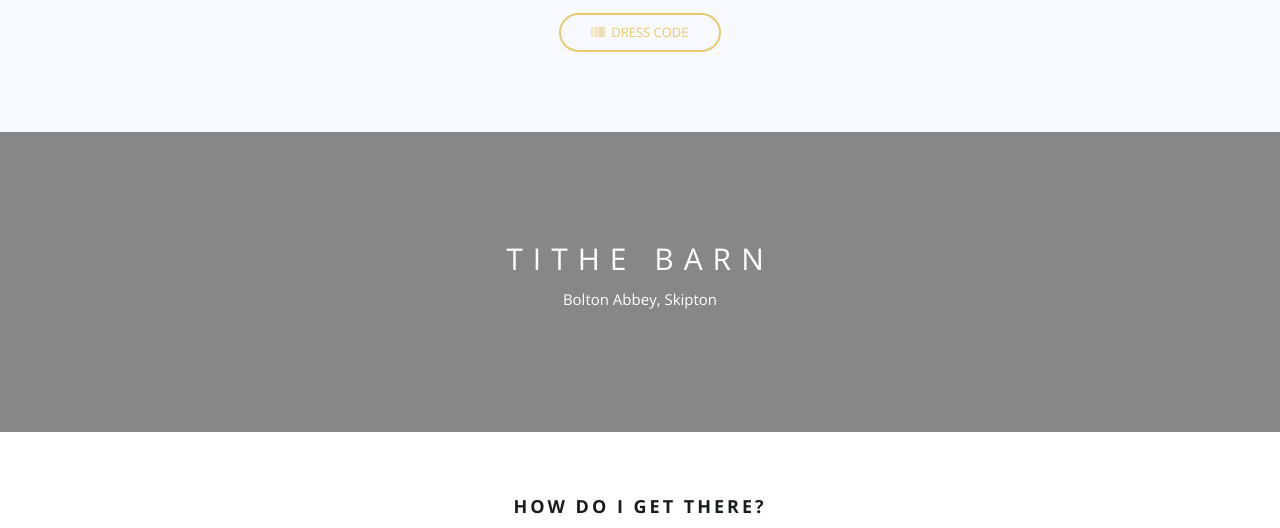
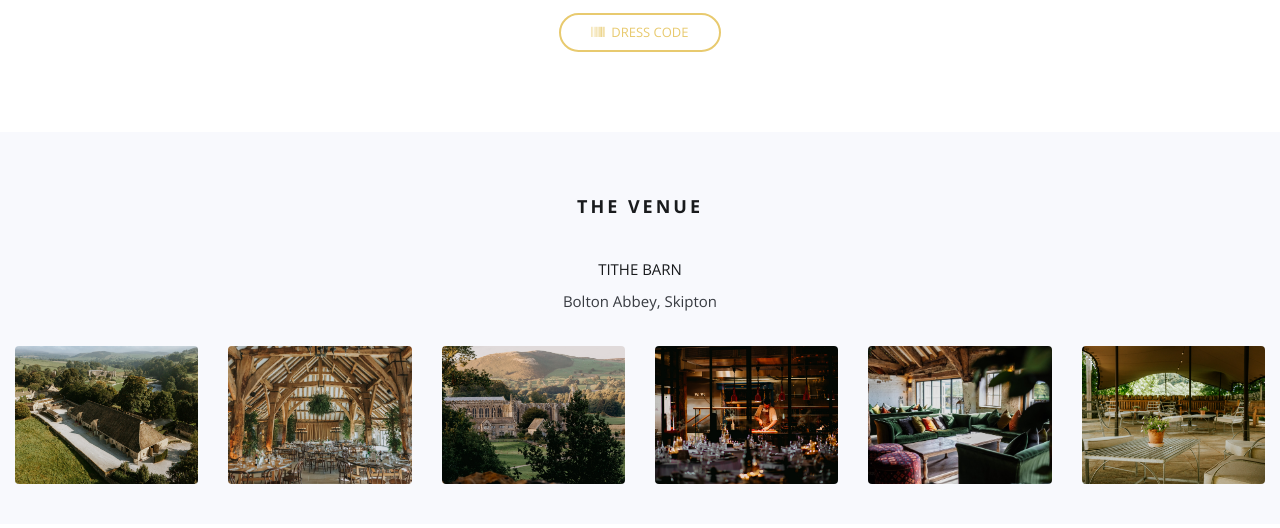
Before and after one commit to JamesWilson1996/WeddingWebsite, a website: page index.html in a window 1280 px wide. Shown: the part 1720-2248 px from the top of the page. Drawn offline with nearby package versions, Linux system fonts and the light colour scheme; some packages are replaced by stand-ins of ours; files whose address does not match are found by name.

Commit message:
Removed broken video. Added image section. Updated nav

```diff
--- a/index.html
+++ b/index.html
@@ -69,12 +69,12 @@
     <section class="navigation">
         <header>
             <div class="header-content">
-                <!--<div class="logo"><a href="#"><img src="img/logo.png" alt="Logo"></a></div>-->
                 <div class="header-nav">
                     <nav>
                         <ul class="primary-nav">
                             <li><a href="#events">Timetable</a></li>
-                            <li><a href="#map" class="login">Venue</a></li>
+                            <li><a href="#venue">Venue</a></li>
+                            <li><a href="#map" class="login">Map</a></li>
                             <li><a href="#hotels">Hotels</a></li>
                             <li><a href="#rsvp">RSVP</a></li>
                         </ul>
@@ -101,10 +101,9 @@
             <div class="col-sm-4 hidden-xs"></div>
         </div>
     </div>
-    <!--<div class="down-arrow floating-arrow"><a href="#invitation"><i class="fa fa-angle-down"></i></a></div>-->
 </section>
 
-<section id="invitation" class="section-padding">
+<section id="invitation" class="events section-padding">
     <div class="container">
         <div class="row">
             <div class="col-md-12 text-center">
@@ -114,7 +113,7 @@
         </div>
     </div>
 </section>
-<section class="events section-padding" id="events">
+<section class="section-padding" id="events">
     <div class="container">
         <div class="row">
             <div class="col-md-12 text-center">
@@ -156,10 +155,6 @@
                 </a>
             </div>
         </div>
-        <!--<div class="row">
-            <div class="col-xs-12 section-border section-padding">
-            </div>
-        </div>-->
     </div>
 
     <div id="dc-modal" class="modal fade" tabindex="-1" role="dialog">
@@ -182,13 +177,83 @@
     </div><!-- /.modal -->
 
 </section>
-<section id="video-bg" class="hidden-sm hidden-xs">
-    <div id="bgndVideo" class="player"
-         data-property="{videoURL:'https://www.youtube.com/watch?v=ZHS3sM4tXcQ&ab_channel=TheVoid',containment:'#video-bg',autoPlay:true, mute:true, showControls:false, startAt:80, stopAt:259, opacity:1}">
+
+<section id="venue" class="events section-padding">
+    <div class="container-fluid">
+        <div class="row">
+            <div class="col-md-12 text-center">
+                <h3 class="header">The Venue</h3>
+                <h5>Tithe Barn</h5>
+                <p>Bolton Abbey, Skipton</p>
+            </div>
+        </div>
+        <div class="row">
+            <div class="col-md-2">
+                <a class="fancybox" rel="group" href="img/tithe/tithe1.jpg">
+                    <div class="img-wrap">
+                        <div class="overlay">
+                            <i class="fa fa-search"></i>
+                        </div>
+                        <img src="img/tithe/tithe1.jpg" alt=""/>
+                    </div>
+                </a>
+            </div>
+            <div class="col-md-2">
+                <a class="fancybox" rel="group" href="img/tithe/tithe2.jpg">
+                    <div class="img-wrap">
+                        <div class="overlay">
+                            <i class="fa fa-search"></i>
+                        </div>
+                        <img src="img/tithe/tithe2.jpg" alt=""/>
+                    </div>
+                </a>
+            </div>
+            <div class="col-md-2">
+                <a class="fancybox" rel="group" href="img/tithe/tithe3.jpg">
+                    <div class="img-wrap">
+                        <div class="overlay">
+                            <i class="fa fa-search"></i>
+                        </div>
+                        <img src="img/tithe/tithe3.jpg" alt=""/>
+                    </div>
+                </a>
+            </div>
+            <div class="col-md-2">
+                <a class="fancybox" rel="group" href="img/tithe/tithe4.jpg">
+                    <div class="img-wrap">
+                        <div class="overlay">
+                            <i class="fa fa-search"></i>
+                        </div>
+                        <img src="img/tithe/tithe4.jpg" alt=""/>
+                    </div>
+                </a>
+            </div>
+            <div class="col-md-2">
+                <a class="fancybox" rel="group" href="img/tithe/tithe5.jpg">
+                    <div class="img-wrap">
+                        <div class="overlay">
+                            <i class="fa fa-search"></i>
+                        </div>
+                        <img src="img/tithe/tithe5.jpg" alt=""/>
+                    </div>
+                </a>
+            </div>
+            <div class="col-md-2">
+                <a class="fancybox" rel="group" href="img/tithe/tithe6.jpg">
+                    <div class="img-wrap">
+                        <div class="overlay">
+                            <i class="fa fa-search"></i>
+                        </div>
+                        <img src="img/tithe/tithe6.jpg" alt=""/>
+                    </div>
+                </a>
+            </div>
+        </div>
     </div>
-    <div id="video-content">
-        <h5>Tithe Barn</h5>
-        <p>Bolton Abbey, Skipton</p>
+    <div class="container">
+        <div class="row hidden-lg hidden-md hidden-xs">
+            <div class="col-xs-12 section-border section-padding"></div>
+        </div>
     </div>
 </section>
 
```
Also changed, not shown: css/styles.min.css, img/tithe/tithe1.jpg (added), img/tithe/tithe2.jpg (added), img/tithe/tithe3.jpg (added), img/tithe/tithe4.jpg (added), img/tithe/tithe5.jpg (added), img/tithe/tithe6.jpg (added).
